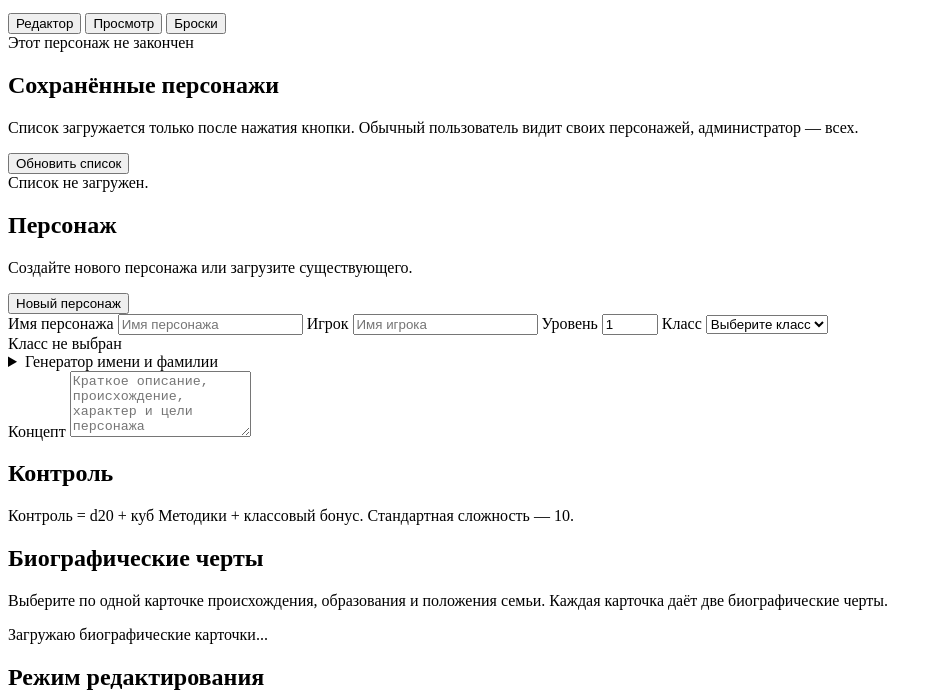
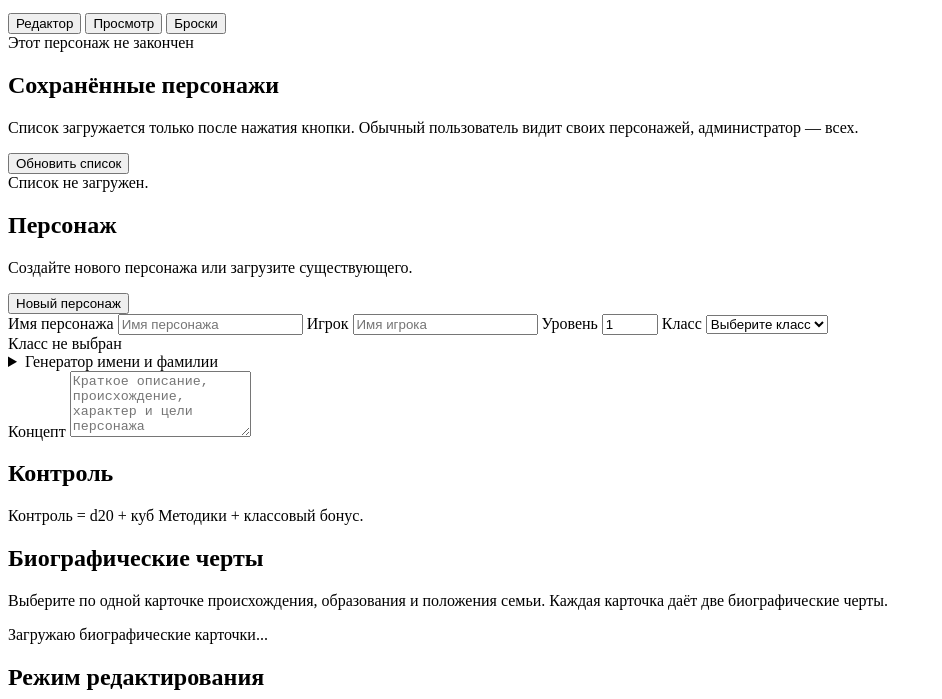
Before and after one commit to FaragonTix/Mitrinium-site, a website: page apps-script-source/Index.html in a window 1280 px wide. Shown: the part 101-800 px from the top of the page, without its empty margins (0-942 px from the left). Drawn offline with Linux system fonts and the light colour scheme.

Commit message:
Update Index.html

```diff
--- a/apps-script-source/Index.html
+++ b/apps-script-source/Index.html
@@ -273,7 +273,7 @@
 
               <p class="helper-note">
                 Контроль = d20 + куб Методики + классовый бонус.
-                Стандартная сложность — 10.
+
               </p>
             </div>
           </div>
```
